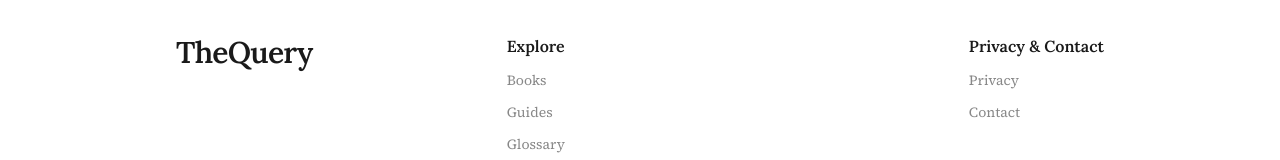
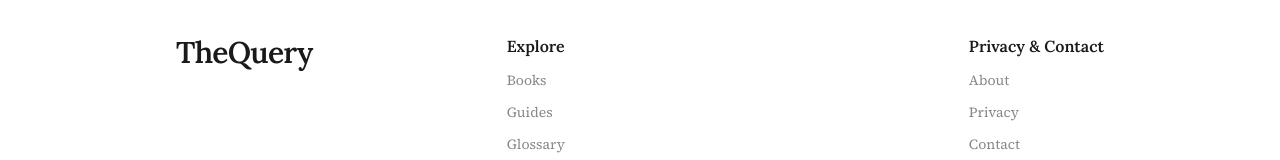
Before and after one commit to Officially-aditya/thequery, a Next.js app: page / in a window 1280 px wide. Shown: the part 1477-1637 px from the top of the page. Built offline with nearby package versions, Linux system fonts and the light colour scheme.

Commit message:
Add about link to footer

```diff
--- a/components/Footer.tsx
+++ b/components/Footer.tsx
@@ -19,6 +19,7 @@ export default function Footer() {
 
           <nav aria-label="Privacy and contact" className="justify-self-end flex flex-col items-start gap-3">
             <p className="font-serif text-base font-semibold text-text-primary">Privacy &amp; Contact</p>
+            <Link href="/about" className="hover:text-text-secondary transition-colors">About</Link>
             <Link href="/privacy" className="hover:text-text-secondary transition-colors">Privacy</Link>
             <a href="mailto:addy@thequery.in" className="hover:text-text-secondary transition-colors">Contact</a>
           </nav>
```
